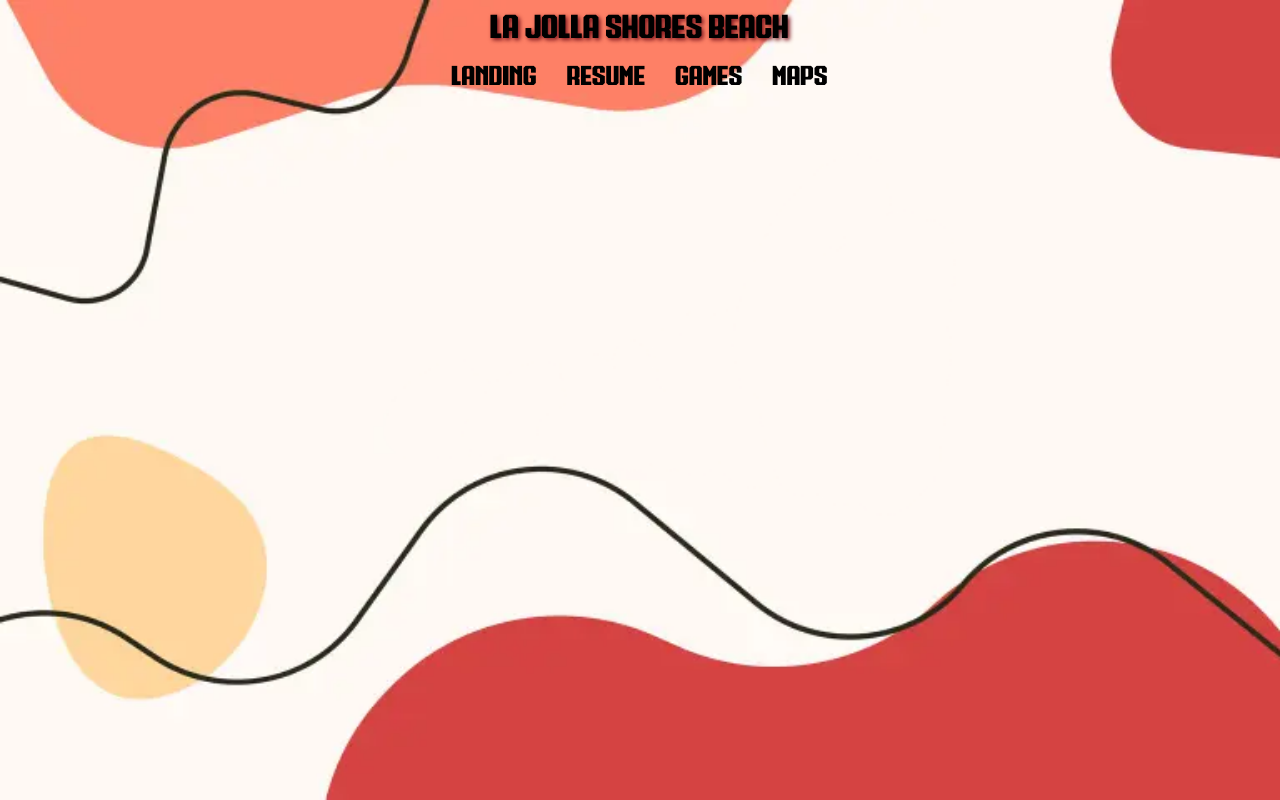
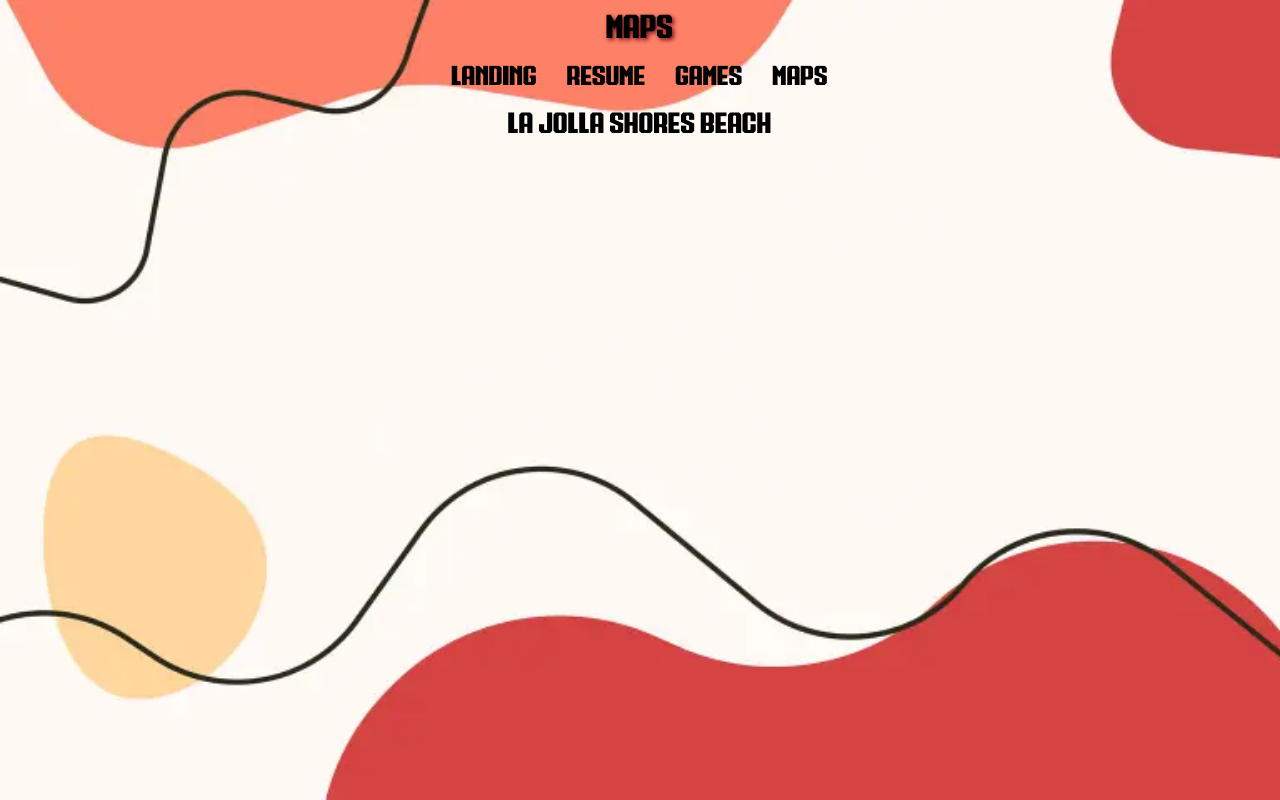
Before and after one commit to vabill/webdev_project3, a plain HTML site: page maps.html in a window 1280 px wide. Drawn offline with Linux system fonts and the light colour scheme; some packages are replaced by stand-ins of ours.

Commit message:
Update maps.html

```diff
--- a/maps.html
+++ b/maps.html
@@ -9,7 +9,7 @@
 </head>
 
 <body>
-	<h1>La Jolla Shores Beach</h1>
+	<h1>Maps</h1>
 	<ul class="nav">
 		<li><a href="index.html">Landing</a></li>
 		<li><a href="resume.html">Resume</a></li>
@@ -17,6 +17,7 @@
 		<li><a href="maps.html">Maps</a></li>
 	</ul>
 
+	<h2>La Jolla Shores Beach</h2>
 	<div id="map"></div>
 	<script>
 		var map;
@@ -27,6 +28,6 @@
 			});
 		}
 	</script>
-	<script src="https://maps.googleapis.com/maps/api/js?AIzaSyBM1F-BpX660SBK3-Vw9O9f7AEvTAIH8rI&callback=initMap" async defer></script>
+	<script src="https://maps.googleapis.com/maps/api/js?key=AIzaSyBM1F-BpX660SBK3-Vw9O9f7AEvTAIH8rI&callback=initMap" async defer></script>
 </body>
 </head>
```
